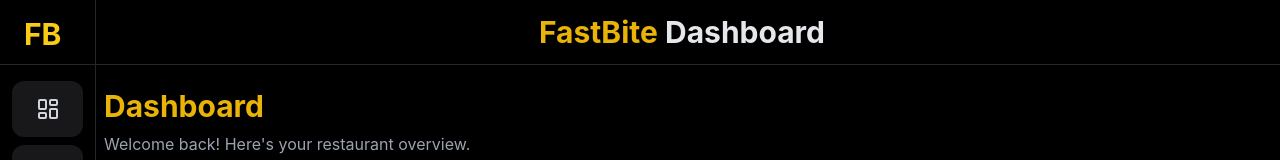
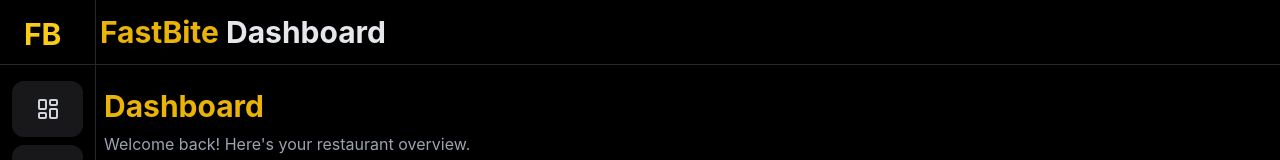
Before and after one commit to mrkaarshe/FastBietResAdminDahshboard, a React (Vite) app: page / in a window 1280 px wide. Shown: the top 160 px of the page. Built offline with nearby package versions, Linux system fonts and the light colour scheme; no server answers; sample sign-in values are in the browser's storage.

Commit message:
fixedc stuck dashboard  header

```diff
--- a/src/components/Layout.jsx
+++ b/src/components/Layout.jsx
@@ -130,7 +130,7 @@ export default function Layout({ children, onLogout }) {
       {/* Topbar */}
       <header
         className={`
-          w-full fixed top-0 z-10 border-b border-zinc-800 bg-black py-[14px] px-4 flex justify-around items-center
+          w-full fixed top-0 right-0 z-10 border-b border-zinc-800 bg-black py-[14px] px-4 flex justify-between items-center
           transition-all duration-300
           ${sidebarCollapsed ? "lg:pl-[100px]" : "lg:pl-[18rem]"}
         `}
```
